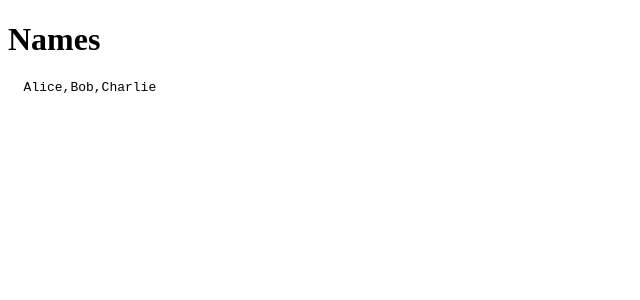
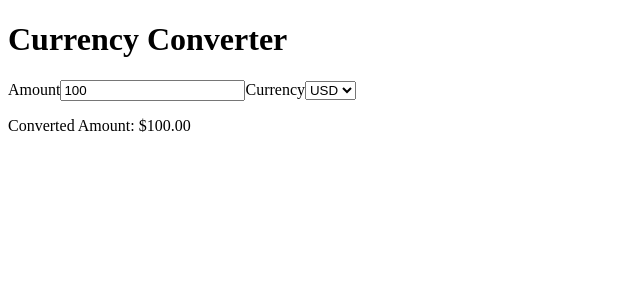
Before and after one commit to tarashalaburda/modern-angular-21-with-signals-the-missing-guide, an Angular app: page / in a window 1280 px wide. Shown: the top 300 px of the page, without its empty margins (0-640 px from the left). Built offline with nearby package versions, Linux system fonts and the light colour scheme.

Commit message:
Section 5: Angular Signal based API: 38. The input function

```diff
--- a/src/app/app.html
+++ b/src/app/app.html
@@ -1,4 +1,14 @@
-<h1>Names</h1>
-<pre>
-  {{ names() }}
-</pre>
+<h1> Currency Converter</h1>
+<label>Amount</label>
+<input type="number" [formControl]="amount">
+
+<label>Currency</label>
+<select [formControl]="currency">
+  @for(option of currencies; track option) {
+    <option value="{{ option }}">{{ option }}</option>
+  }
+</select>
+
+<app-currency-converter
+  [amount]="amount.value!"
+  [currency]="currency.value!"/>
--- a/src/app/app.ts
+++ b/src/app/app.ts
@@ -1,28 +1,16 @@
-import { Component, effect, signal } from '@angular/core';
+import { Component } from '@angular/core';
+import { FormControl, ReactiveFormsModule } from '@angular/forms';
+import { RATES } from './components/currency-converter/rates';
+import { CurrencyConverter } from './components/currency-converter/currency-converter';
 @Component({
   selector: 'app-root',
-  imports: [],
+  imports: [CurrencyConverter, ReactiveFormsModule],
   templateUrl: './app.html',
   styleUrl: './app.scss',
 })
 export class App {
-  readonly names = signal(['Alice', 'Bob', 'Charlie']);
+  readonly currencies = Object.keys(RATES);
 
-  readonly person = signal({ name: 'Joni', age: 32 });
-
-  constructor() {
-    setTimeout(() => {
-      this.names().push('David');
-      // this.names.update((names) => [...names, 'David']);
-
-      this.person.update(person => ({...person, name: 'Din'}))
-
-      console.log('Adding David to the list of names ', this.names());
-    }, 2000)
-
-    effect(() => {
-      console.log('the names are ', this.names());
-      console.log('person change  ', this.person());
-    });
-  }
+  amount = new FormControl(100);
+  currency = new FormControl('USD');
 }
--- /dev/null
+++ b/src/app/components/currency-converter/currency-converter.html
@@ -0,0 +1 @@
+<p>Converted Amount: {{ converted() | currency:currency() }}</p>
--- /dev/null
+++ b/src/app/components/currency-converter/currency-converter.ts
@@ -0,0 +1,17 @@
+import { Component, computed, input } from '@angular/core';
+import { CurrencyPipe } from '@angular/common';
+import { RATES } from './rates';
+
+@Component({
+  selector: 'app-currency-converter',
+  imports: [CurrencyPipe],
+  templateUrl: './currency-converter.html',
+  styleUrl: './currency-converter.scss',
+})
+export class CurrencyConverter {
+  readonly amount = input.required<number>();
+  readonly currency = input.required<string>();
+
+  readonly rate = computed(() => RATES[this.currency()]);
+  readonly converted = computed(() => this.amount() * this.rate());
+}
--- /dev/null
+++ b/src/app/components/currency-converter/rates.ts
@@ -0,0 +1,7 @@
+export const RATES: Record<string, number> = {
+  USD: 1,
+  EUR: 0.9,
+  GBP: 0.8,
+  JPY: 110,
+  CNY: 7,
+};
```
Also changed, not shown: src/app/components/currency-converter/currency-converter.scss (added).
